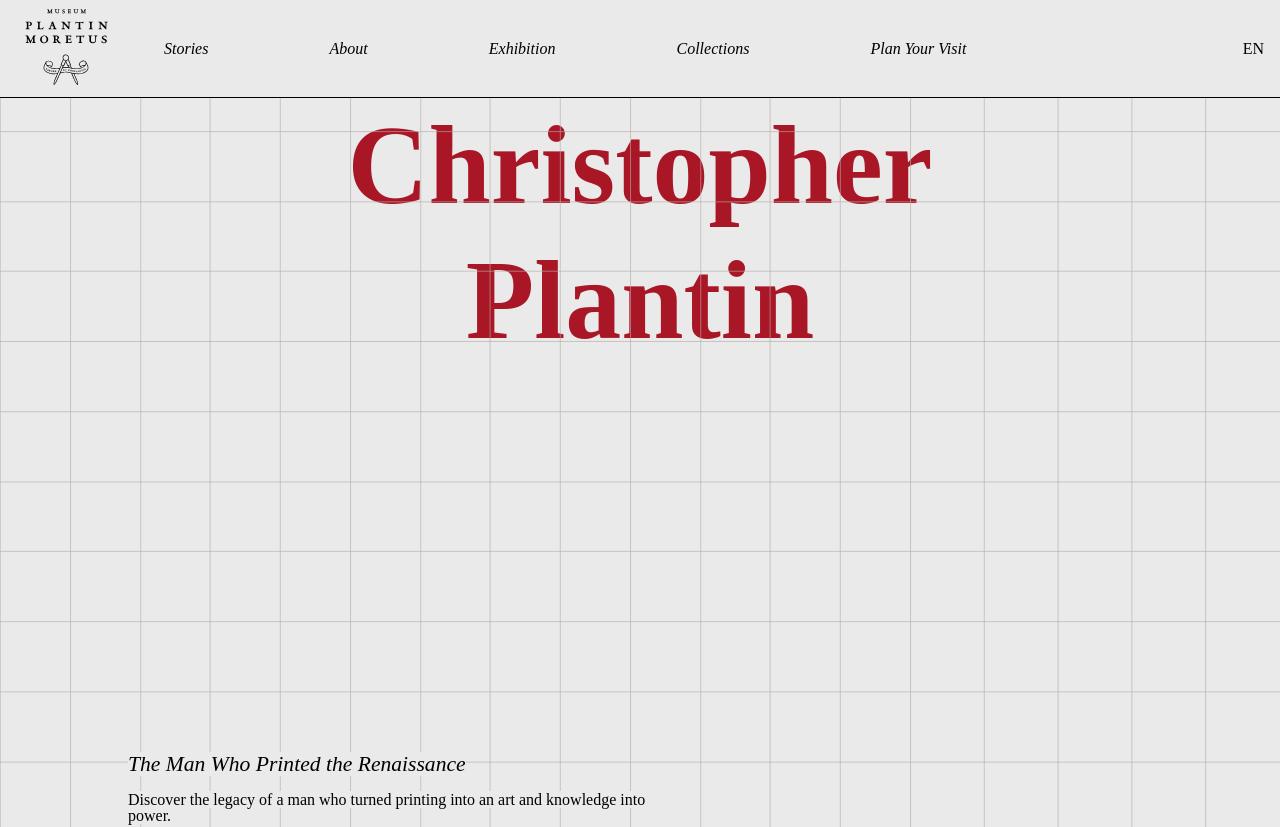
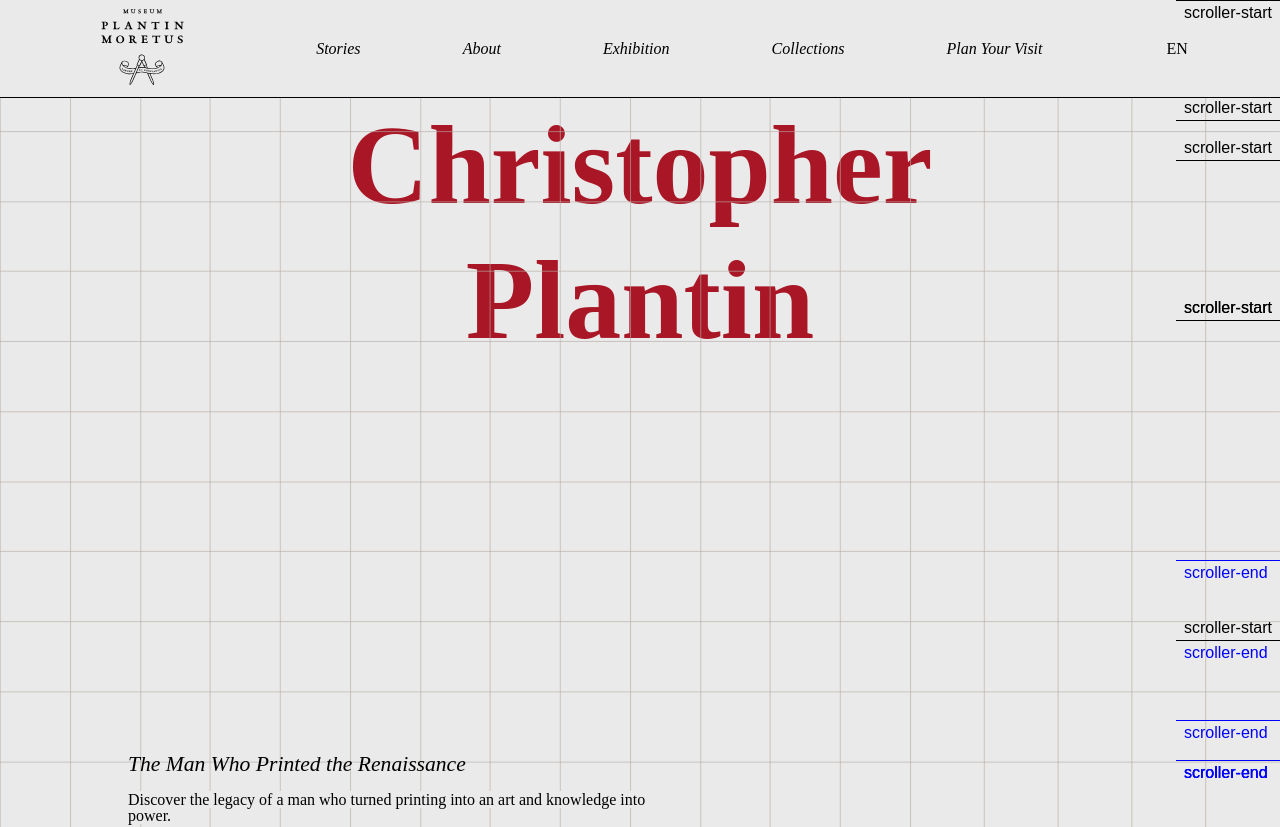
Before and after one commit to phuonglinhthinh/plantin-story-museum, a website built with Vite: page index.html in a window 1280 px wide. Shown: the top 827 px of the page. Built offline with nearby package versions, Linux system fonts and the light colour scheme; a web font is replaced by a local one; what @lottiefiles/dotlottie-web would draw is missing.

Commit message:
adjust gsap

```diff
--- a/index.html
+++ b/index.html
@@ -356,7 +356,7 @@
       </section>
 
       <section class="bio">
-        <canvas class="canvas" id="plantin"></canvas>
+        <img class="bio__img" src="/assets/img/plantin-portrait.png" alt="bio-img">
         <div class="container">
           <h2 class="">Who was Christopher Plantin</h2>
           <p class="">Christophe Plantin (1520–1589) was a visionary printer who built one of the greatest printing
@@ -371,6 +371,7 @@
 
       <section class="journey">
         <p class="slogan journey__slogan">But Plantin’s story wasn’t always rooted in France.</p>
+        <canvas class="canvas" id="plantin"></canvas>
         <div class="journey__detail">
           <h2 class="">A Journey of Opportunity</h2>
           <p class="">Plantin moved to Antwerp, a bustling hub of trade, culture, and ideas. In 1555, he opened the
--- a/src/css/style.css
+++ b/src/css/style.css
@@ -68,11 +68,6 @@
   font-size: calc(16px + 2*(100vw - 375px) / 1355);
   line-height: 1.25;
   padding: .5rem 0;
-}
-
-span {
-  text-transform: uppercase;
-  font-style: italic;
 }
 
 button {
@@ -170,9 +165,7 @@
   grid-column: 1;
   align-self: center;
   font-family: "lust-text", serif;
-  font-weight: 400;
-  /* border: 1px solid black;
-  border-radius: 50%; */
+  font-weight: 300;
 }
 
 .nav__button {
@@ -188,8 +181,7 @@
   font-size: 1rem;
   line-height: 1;
   background: transparent;
-  appearance: none;
-  color: black;
+  color: var(--black);
 }
 
 .nav__button svg {
@@ -205,10 +197,6 @@
 .nav__item {
   border-top: solid 1px black;
 }
-
-/* .nav__item:last-of-type {
-  border-bottom: solid 1px black;
-} */
 
 .nav__link {
   display: block;
@@ -313,6 +301,11 @@
   grid-template-columns: 1fr;
   justify-items: center;
   margin: 8rem 0;
+
+  background-image: url(/assets/img/grid-bg.svg);
+  background-position: center center;
+  background-repeat: no-repeat;
+  background-size: cover;
 }
 
 .journey__detail {
@@ -341,10 +334,14 @@
   padding: 0 1rem;
   margin: 4rem 0;
 }
-.printing__rubber {
-  position: absolute;
-  z-index: 3;
+
+.museum {
+  background-image: url(/assets/img/grid-bg.svg);
+  background-position: center center;
+  background-repeat: no-repeat;
+  background-size: cover;
 }
+
 .workshop__img {
   padding: 1rem 0;
 }
@@ -654,7 +651,7 @@
   }
 
   .nav {
-    grid-template-columns: min-content auto;
+    grid-template-columns: auto auto;
     align-items: center;
     gap: 1rem
   }
@@ -668,7 +665,7 @@
   .toggle-language {
     grid-row: 1;
     grid-column: 3;
-    justify-self: end;
+    justify-self: center;
   }
 
   .nav__button {
@@ -680,7 +677,6 @@
     grid-column: 2;
     display: flex;
     justify-content: space-between;
-    /* margin-left: 10rem; */
   }
 
   .nav__item,
@@ -717,17 +713,17 @@
   }
 
   .journey__detail {
-    grid-row: 2;
+    grid-row: 3;
   }
 
   .journey__map {
-    grid-row: 1/ span 2;
+    grid-column: 2;
+    grid-row: 1/ span 3;
   }
 
-  .workshop,
-  .journey {
+  .workshop {
     grid-template-columns: auto auto;
-    grid-template-rows: 1fr auto;
+    grid-template-rows: auto auto;
   }
 
   .workshop__detail {
--- a/src/js/index.js
+++ b/src/js/index.js
@@ -1,7 +1,6 @@
 import gsap from 'gsap';
 import { ScrollTrigger } from 'gsap/ScrollTrigger';
-import { TextPlugin } from 'gsap/TextPlugin';
-import { DotLottie, DotLottieWorker } from '@lottiefiles/dotlottie-web';
+import { DotLottie } from '@lottiefiles/dotlottie-web';
 
 const $navButton = document.querySelector('.nav__button');
 const $navList = document.querySelector('.nav__list');
@@ -136,13 +135,155 @@
 };
 window.addEventListener('resize', resizeCanvas);
 resizeCanvas();
+// GSAP
+//navigation
+const heroAnimation = () => {
+  gsap.from('.nav', {
+    y: -100,
+    ease: "power3.out",
+    stagger: 0.5,
+    duration: 1
+  })
+  gsap.from('.hero__title', {
+    y: 100,
+    ease: "power3.out",
+    stagger: 0.5,
+    duration: 1
+  })
 
+}
+//Split text
+const splitText = (selector) => {
+  const elements = document.querySelectorAll(selector);
+  elements.forEach((el) => {
+    const text = el.textContent;
+    el.innerHTML = text
+      .split('')
+      .map((char) => (char.trim() ? `<span>${char}</span>` : char))
+      .join('');
+  });
+};
+const animateTitles = () => {
+  splitText('.slogan');
+  gsap.from(
+    '.slogan span',
+    {
+      y: 100,
+      opacity: 0,
+      stagger: 0.05,
+      ease: 'back.out(1.7)',
+      duration: 0.5,
+    }
+  );
+}
+//avatar on scroll
+const animateAvatarOnScroll = () => {
+  gsap.to('#plantin', {
+    x: 600,
+    y: -100,
+    ease: 'none',
+    scrollTrigger: {
+      trigger: '.journey',
+      start: 'top 80%',
+      end: 'bottom 90%',
+      scrub: true,
+      marker: true,
+    },
+  })
+}
+const animateAvatarTravel = () => {
+  gsap.fromTo('#plantin',
+    {
+      x: 600,
+      y: -100,
+    },
+    {
+      x: 800,
+      y: -400,
+      scrollTrigger: {
+        trigger: '.journey',
+        start: 'top 20%',
+        end: 'bottom 80%',
+        scrub: true,
+        marker: true,
+      },
+    })
+}
+
+const animateWorkshop = () => {
+  gsap.from('.workshop__img', {
+    scale: 1.5,
+    ease: 'none',
+    scrollTrigger: {
+      trigger: '.workshop',
+      start: 'top 0%',
+      end: 'bottom 70%',
+      scrub: true,
+      marker: true,
+    },
+  })
+}
+
+const animateRoller = () => {
+  gsap.to('.printing__rubber', {
+    x: -100,
+    y: 550,
+    rotate: 90,
+    scrollTrigger: {
+      trigger: '#printing-process',
+      start: 'top 40%',
+      end: 'bottom 95%',
+      scrub: true,
+      marker: true,
+    },
+  })
+}
+const animateRollerContinue = () => {
+  gsap.fromTo('.printing__rubber',
+    {
+      x: -100,
+      y: 600,
+      rotate: 90,
+    },
+    {
+      x: -500,
+      y: 600,
+      rotate: 90,
+      scrollTrigger: {
+        trigger: '#printing-process',
+        start: 'top 15%',
+        end: 'bottom 95%',
+        scrub: true,
+        marker: true,
+      }
+    });
+}
+const bioImage = () => {
+  gsap.to('.bio__img', {
+    x: 0,
+    y: 50,
+    scrollTrigger: {
+      trigger: '.bio',
+      start: 'top 40%',
+      end: 'bottom 95%',
+      scrub: true,
+      marker: true,
+    },
+  })
+}
 const init = () => {
-  gsap.registerPlugin(ScrollTrigger, TextPlugin);
-  ScrollTrigger.defaults({ markers: false });
+  gsap.registerPlugin(ScrollTrigger);
+  ScrollTrigger.defaults({ markers: { startColor: "black", endColor: "blue" } });
 
   $navButton.addEventListener("click", toggleNavigation);
-
+  animateTitles();
+  heroAnimation();
+  animateAvatarOnScroll();
+  animateAvatarTravel();
+  animateWorkshop();
+  animateRoller();
+  animateRollerContinue();
+  bioImage();
 }
 
 init();
```
Also changed, not shown: public/assets/img/plantin-portrait.png (added).
